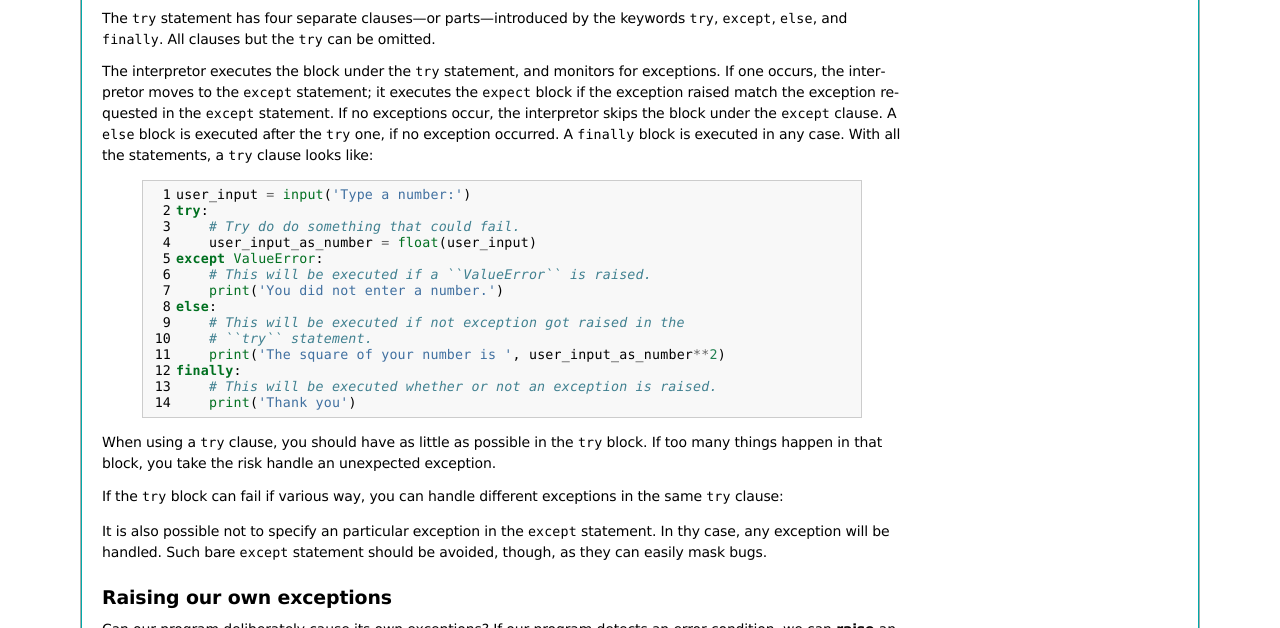
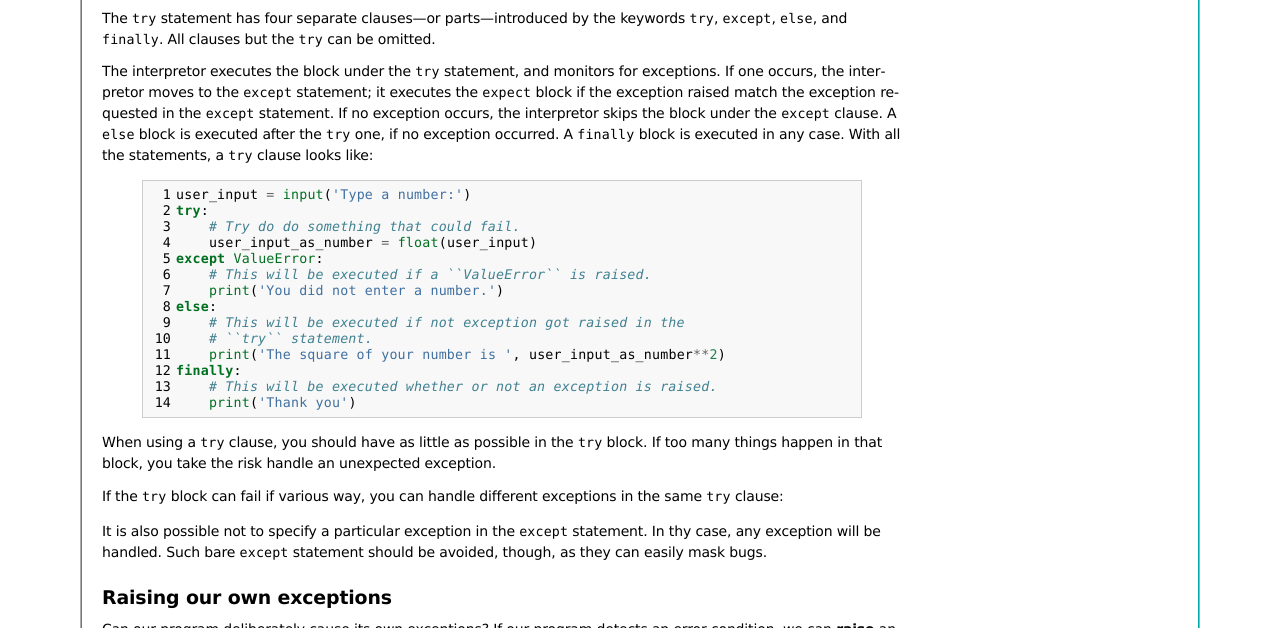
Before and after one commit to HowToThink/HowToThink, a Sphinx documentation site: the page built from source/PvL_E.rst, in a window 1280 px wide and 900 px high, scrolled down 765 px. Shown: the part 155-783 px from the top of the window. Built offline with Sphinx 7.4.7, drawn with Linux system fonts in a browser that asks for light colours; formulas are drawn with MathJax 3.

Commit message:
Fix typos in appendix E

```diff
--- a/source/PvL_E.rst
+++ b/source/PvL_E.rst
@@ -77,7 +77,7 @@
 The interpretor executes the block under the ``try`` statement, and monitors
 for exceptions. If one occurs, the interpretor moves to the ``except``
 statement; it executes the ``expect`` block if the exception raised match the
-exception requested in the ``except`` statement. If no exceptions occur, the
+exception requested in the ``except`` statement. If no exception occurs, the
 interpretor skips the block under the ``except`` clause. A ``else`` block is
 executed after the ``try`` one, if no exception occurred. A ``finally`` block
 is executed in any case. With all the statements, a ``try`` clause looks like:
@@ -118,7 +118,7 @@
         except PermissionError:
             print('Your are not allowed to read this file.')
 
-It is also possible not to specify an particular exception in the ``except``
+It is also possible not to specify a particular exception in the ``except``
 statement. In thy case, any exception will be handled. Such bare ``except``
 statement should be avoided, though, as they can easily mask bugs.
 
```
